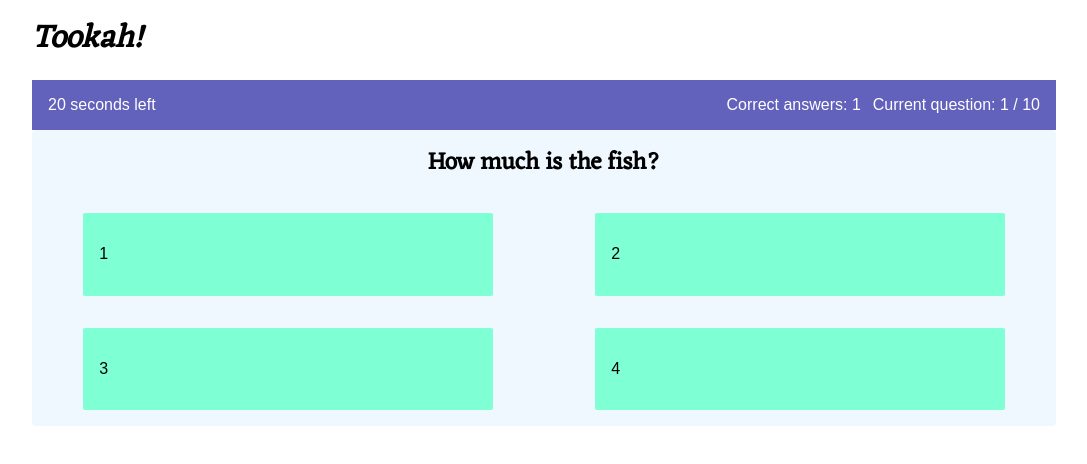
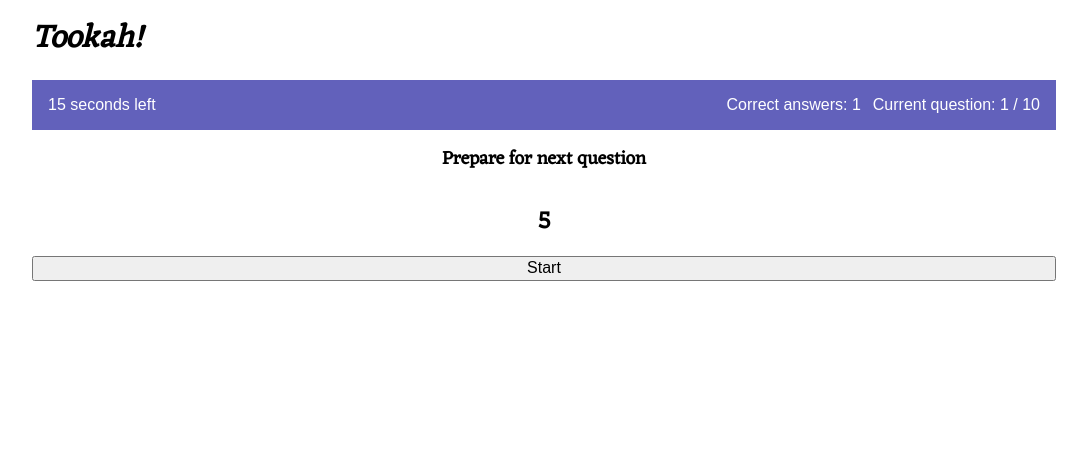
Before and after one commit to thisisme/tookah, a Vue app: page / in a window 1280 px wide. Shown: the top 464 px of the page, without its empty margins (96-1183 px from the left). Built offline with nearby package versions, Linux system fonts and the light colour scheme; a web font is replaced by a local one.

Commit message:
Add timers

```diff
--- a/src/assets/styles/main.scss
+++ b/src/assets/styles/main.scss
@@ -68,6 +68,15 @@ h1 {
   }
 }
 
+.game__prepare {
+  display: flex;
+  flex-direction: column;
+  margin: 0 auto;
+  h2 {
+    text-align: center;
+  }
+}
+
 .question {
   background-color: $question-bg;
   border-radius: 0.25rem;
--- a/src/views/Home.vue
+++ b/src/views/Home.vue
@@ -3,13 +3,28 @@
     <h1>Tookah!</h1>
     <section class="game">
       <div class="game__stats">
-        <div class="game__stats--stat timer">20 seconds left</div>
+        <div class="game__stats--stat timer">{{ questionTimer }} seconds left</div>
         <div class="game__stats--stat correct__answers">Correct answers: {{ correctAnswers }}</div>
         <div class="game__stats--stat current__question">Current question: {{ currentQuestion }} / 10</div>
       </div>
+      <div
+        v-if="showQuestion === false"
+        class="game__prepare">
+        <h3>Prepare for next question</h3>
+        <h2>{{ prepareTimer }}</h2>
+      </div>
       <Question
+        v-if="showQuestion"
         :question="getCurrentQuestion()"
         @answer="setAnswer" />
+      <button @click="setPrepareTimer">
+        <template v-if="currentQuestion === 1">
+          Start
+        </template>
+        <template v-else>
+          Next question
+        </template>
+      </button>
     </section>
   </div>
 </template>
@@ -25,7 +40,11 @@ export default {
   data () {
     return {
       correctAnswers: 1,
-      currentQuestion: 1
+      currentQuestion: 1,
+      showQuestion: false,
+      questionTimer: 15,
+      prepareTimer: 5,
+      timer: undefined
     }
   },
   computed: {
@@ -39,6 +58,26 @@ export default {
     },
     setAnswer (answer) {
       console.log(answer)
+      clearInterval(this.timer)
+    },
+    setQuestionTimer () {
+      this.timer = setInterval(() => {
+        this.questionTimer -= 1
+        if (this.questionTimer === 0) {
+          clearInterval(this.timer)
+        }
+      }, 1000)
+    },
+    setPrepareTimer () {
+      this.timer = setInterval(() => {
+        this.prepareTimer -= 1
+        if (this.prepareTimer === 0) {
+          clearInterval(this.timer)
+          this.setQuestionTimer()
+          this.getCurrentQuestion()
+          this.showQuestion = true
+        }
+      }, 1000)
     }
   }
 }
```
